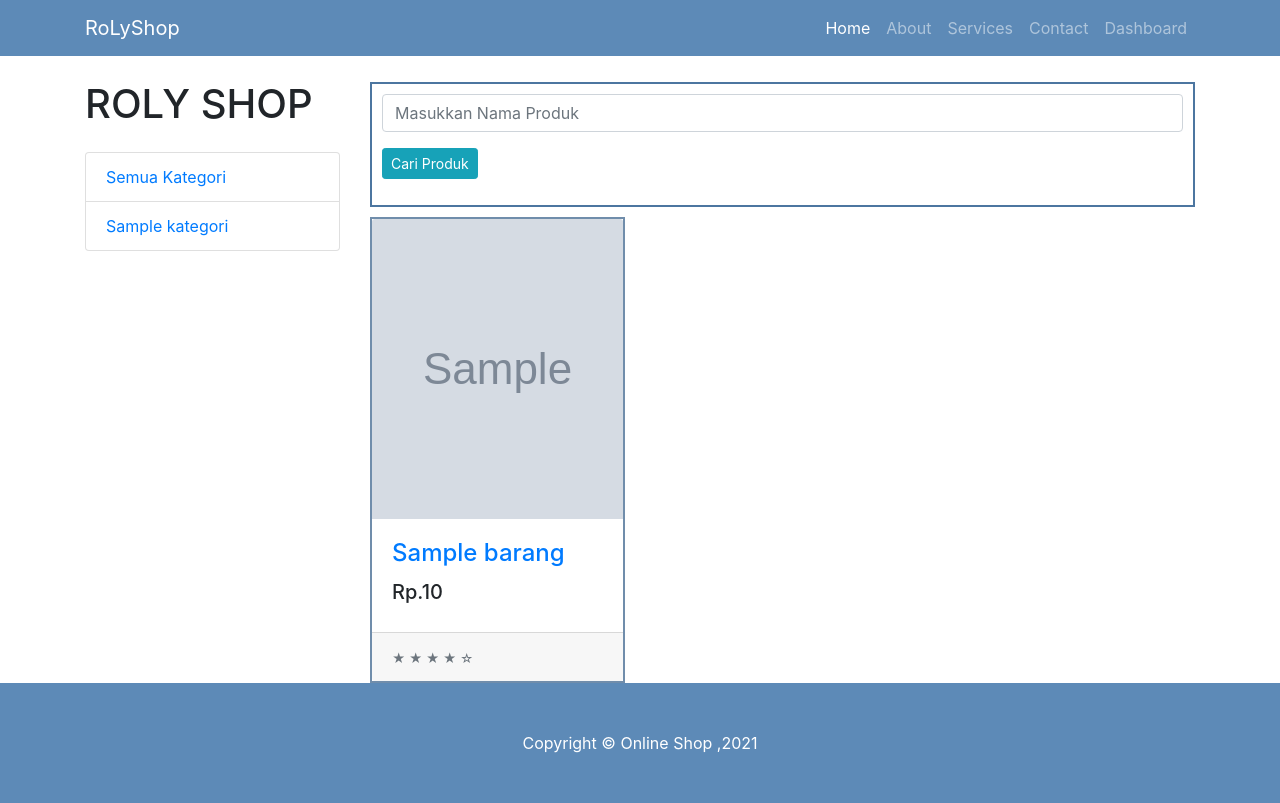
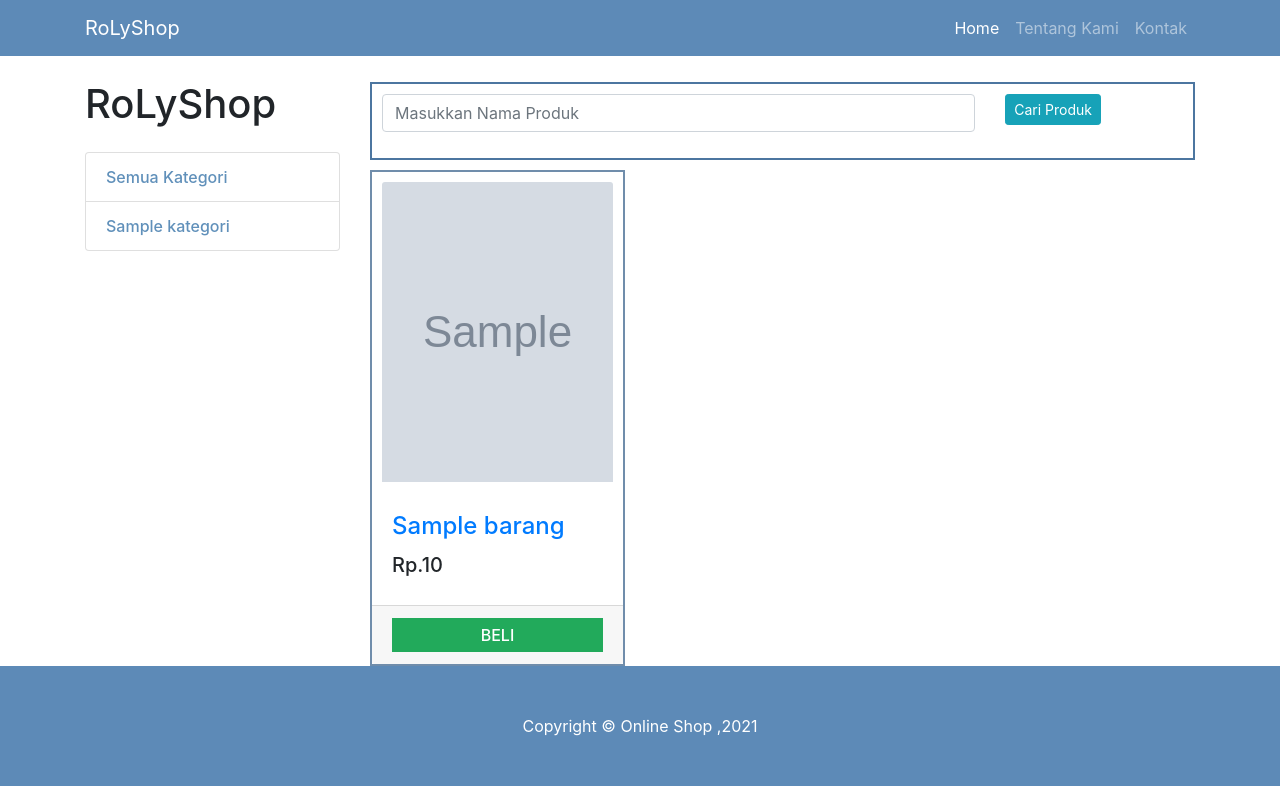
Before and after one commit to arkartika/PROJECT_PWEB, a PHP site: page /onlineShop/ in a window 1280 px wide. Run offline with PHP 8.4, Linux system fonts and the light colour scheme; tables that the repository leaves empty or names only in its code hold one stand-in row (values such as "Sample post"); grey boxes marked "Sample" are stand-in pictures.

Commit message:
update baru

```diff
--- a/onlineShop/admin/includes/header.php
+++ b/onlineShop/admin/includes/header.php
@@ -9,7 +9,7 @@ if (!$_SESSION['admin']){
 
     <nav class="navbar navbar-expand navbar-dark bg-dark static-top">
 
-        <a class="navbar-brand mr-1" href="index.html">RolShop</a>
+        <a class="navbar-brand mr-1" href="admin/index.php">RoLyShop</a>
 
         <button class="btn btn-link btn-sm text-white order-1 order-sm-0" id="sidebarToggle" href="#">
             <i class="fas fa-bars"></i>
--- a/onlineShop/admin/login.php
+++ b/onlineShop/admin/login.php
@@ -11,7 +11,7 @@ if (isset($_POST['login'])){
 
     if($row>0){
         $_SESSION['admin'] = TRUE;
-        echo "<meta http-equiv='refresh' content='0, url=".BASE_URL."index.php'/>";
+        echo "<meta http-equiv='refresh' content='0, url=".BASE_URL."admin/index.php'/>";
 
     }else{
         $err = "LOGIN GAGAL";
--- a/onlineShop/assets/css/custom.css
+++ b/onlineShop/assets/css/custom.css
@@ -10,3 +10,26 @@
     padding: 10px;
     margin: 10px 0;
 }
+.link-image-product{
+    padding: 10px;
+}
+.btn-beli{
+    width: 100%;
+    height: 100%;
+    background: #22aa5b;
+    text-align: center;
+    color: #fff;
+    display: block;
+    padding: 5px;
+    font-weight: 500;
+    text-shadow: 1px 1px 1px 2px #000 ;
+}
+.btn-beli:hover{
+    background: rgb(3, 70, 23);
+    text-decoration: none;
+    color: #fff;
+}
+.list-group a{
+    color: #6090ba;
+    font-weight: 500;
+}
--- a/onlineShop/includes/header.php
+++ b/onlineShop/includes/header.php
@@ -22,28 +22,22 @@ require "config/connect.php";
 
     <nav class="navbar navbar-expand-lg navbar-dark bg-dark fixed-top">
         <div class="container">
-            <a class="navbar-brand" href="#">RoLyShop</a>
+            <a class="navbar-brand" href="<?=BASE_URL;?>">RoLyShop</a>
             <button class="navbar-toggler" type="button" data-toggle="collapse" data-target="#navbarResponsive" aria-controls="navbarResponsive" aria-expanded="false" aria-label="Toggle navigation">
                 <span class="navbar-toggler-icon"></span>
             </button>
             <div class="collapse navbar-collapse" id="navbarResponsive">
                 <ul class="navbar-nav ml-auto">
                     <li class="nav-item active">
-                        <a class="nav-link" href="#">Home
+                        <a class="nav-link" href="index.php">Home
               <span class="sr-only">(current)</span>
             </a>
                     </li>
                     <li class="nav-item">
-                        <a class="nav-link" href="#">About</a>
+                        <a class="nav-link" href="tentang.php">Tentang Kami</a>
                     </li>
                     <li class="nav-item">
-                        <a class="nav-link" href="#">Services</a>
-                    </li>
-                    <li class="nav-item">
-                        <a class="nav-link" href="#">Contact</a>
-                    </li>
-                    <li class="nav-item">
-                        <a class="nav-link" href="index.html">Dashboard</a>
+                        <a class="nav-link" href="kontak.php">Kontak</a>
                     </li>
                 </ul>
             </div>
--- a/onlineShop/index.php
+++ b/onlineShop/index.php
@@ -16,7 +16,7 @@ if (isset($_GET['s'])){
 ?>
         <div class="row">
             <div class="col-lg-3">
-                <h1 class="my-4">ROLY SHOP</h1>
+                <h1 class="my-4">RoLyShop</h1>
                 <div class="list-group">
                 <a href="<?=BASE_URL;?>" class="list-group-item">Semua Kategori</a>
                     <?php
@@ -34,11 +34,17 @@ if (isset($_GET['s'])){
                 <div class="row">
                     <div class="col-lg-12 mt-3">
                         <form action="" class="form-search-c" >
-                            <div class="form-group">
-                                <input class="form-control" type="search" value="<?php if (isset($_GET['s'])){echo $_GET['s'];}?>" name="s" placeholder="Masukkan Nama Produk">
-                            </div>
-                            <div class="form-group">
-                                <input type="submit" class="btn btn-sm btn-info" value="Cari Produk">
+                            <div class="row">
+                                <div class= "col-md-9">
+                                    <div class="form-group">
+                                        <input class="form-control" type="search" value="<?php if (isset($_GET['s'])){echo $_GET['s'];}?>" name="s" placeholder="Masukkan Nama Produk">
+                                    </div>
+                                </div>
+                                <div class= "col-md-3">
+                                    <div class="form-group">
+                                        <input type="submit" class="btn btn-sm btn-info" value="Cari Produk">
+                                    </div>
+                                </div>
                             </div>
                         </form>
                     </div>
@@ -51,7 +57,7 @@ if (isset($_GET['s'])){
                         ?>
                         <div class="col-4">
                             <div class="card">
-                                <a href="tampil.php?id=<?=$data['id_barang'];?>">
+                                <a class= "link-image-product" href="tampil.php?id=<?=$data['id_barang'];?>">
                                     <img class="card-img-top " style ="height :300px;" src="<?=BASE_URL;?>assets/barang/ <?=$data['gambar_barang'];?>" alt="">
                                 </a>
                                 <div class="card-body">
@@ -61,7 +67,7 @@ if (isset($_GET['s'])){
                                     </h4>
                                 </div>
                                 <div class="card-footer">
-                                    <small class="text-muted">&#9733; &#9733; &#9733; &#9733; &#9734;</small>
+                                    <a class="btn-beli" href="tampil.php?id=<?=$data['id_barang'];?>">BELI</a>
                                 </div>
                             </div>
                         </div>
```
Also changed, not shown: onlineShop/kontak.php (added, +21 -0 lines), onlineShop/tentang.php (added, +18 -0 lines), onlineShop/assets/barang/download.jfif (deleted).
